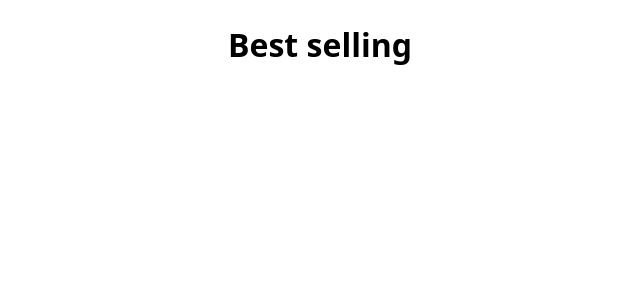
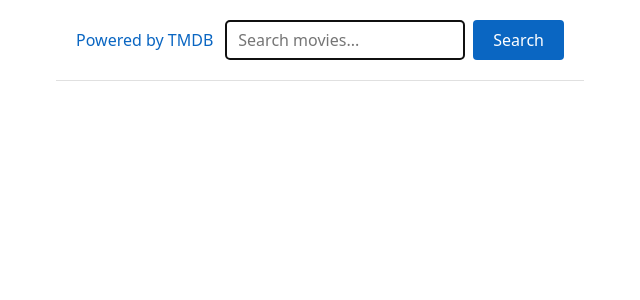
Before and after one commit to Ded-Goit/03-react-movies, a React (Vite) app: page / in a window 1280 px wide. Shown: the top 300 px of the page, without its empty margins (320-960 px from the left). Built offline with nearby package versions, Linux system fonts and the light colour scheme.

Commit message:
added Search Bar DOM element

```diff
--- a/src/components/App/App.tsx
+++ b/src/components/App/App.tsx
@@ -1,9 +1,10 @@
-//import css from "./App.module.css";
+import styles from "./App.module.css";
+import SearchBar from "../SearchBar/SearchBar";
 
 export default function App() {
   return (
-    <>
-      <h1>Best selling</h1>
-    </>
+    <div className={styles.app}>
+      <SearchBar />
+    </div>
   );
 }
--- a/src/components/SearchBar/SearchBar.tsx
+++ b/src/components/SearchBar/SearchBar.tsx
@@ -0,0 +1,31 @@
+import styles from "./SearchBar.module.css";
+
+export default function SearchBar() {
+  return (
+    <header className={styles.header}>
+      <div className={styles.container}>
+        <a
+          className={styles.link}
+          href="https://www.themoviedb.org/"
+          target="_blank"
+          rel="noopener noreferrer"
+        >
+          Powered by TMDB
+        </a>
+        <form className={styles.form}>
+          <input
+            className={styles.input}
+            type="text"
+            name="query"
+            autoComplete="off"
+            placeholder="Search movies..."
+            autoFocus
+          />
+          <button className={styles.button} type="submit">
+            Search
+          </button>
+        </form>
+      </div>
+    </header>
+  );
+}
```
